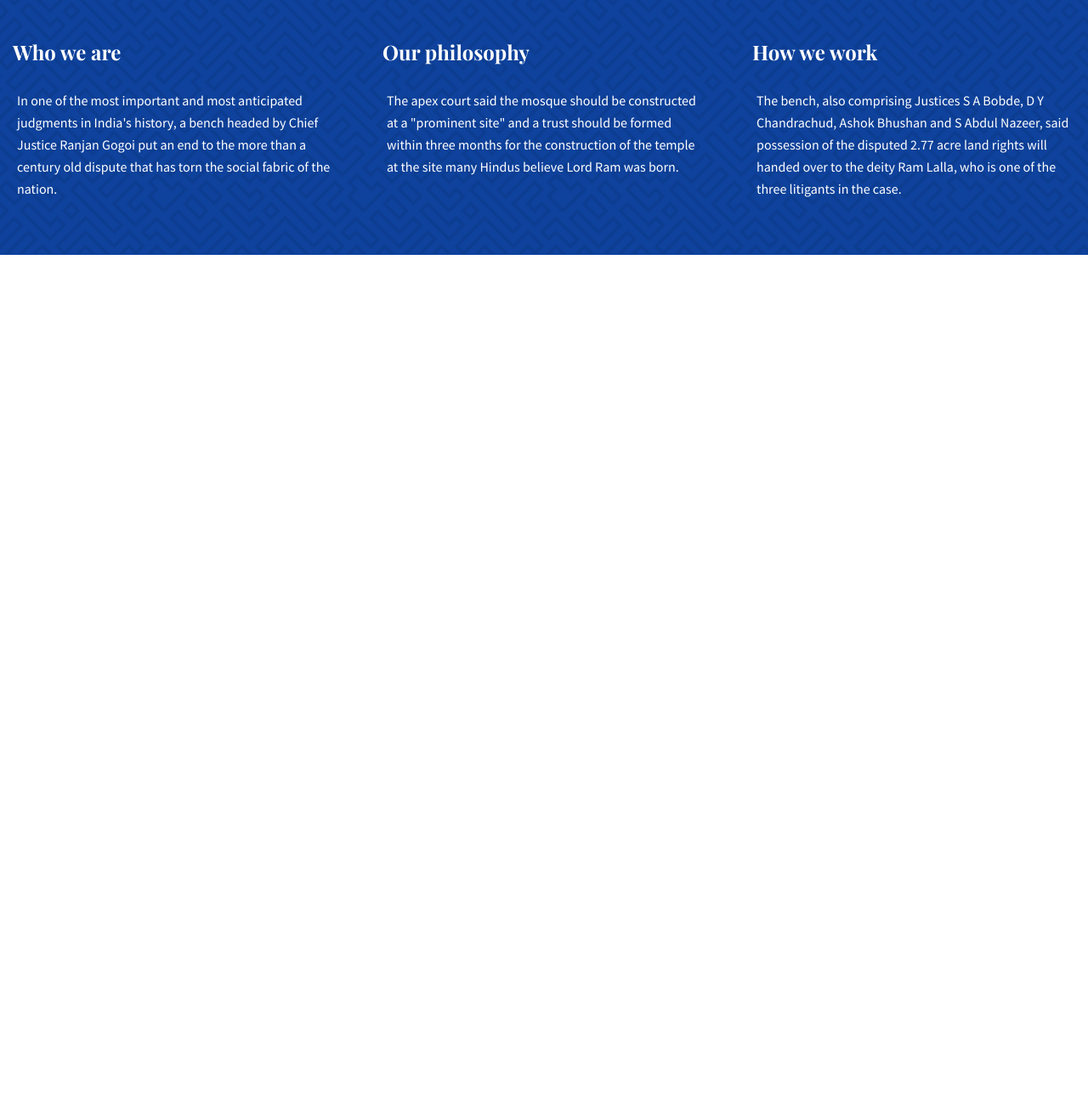
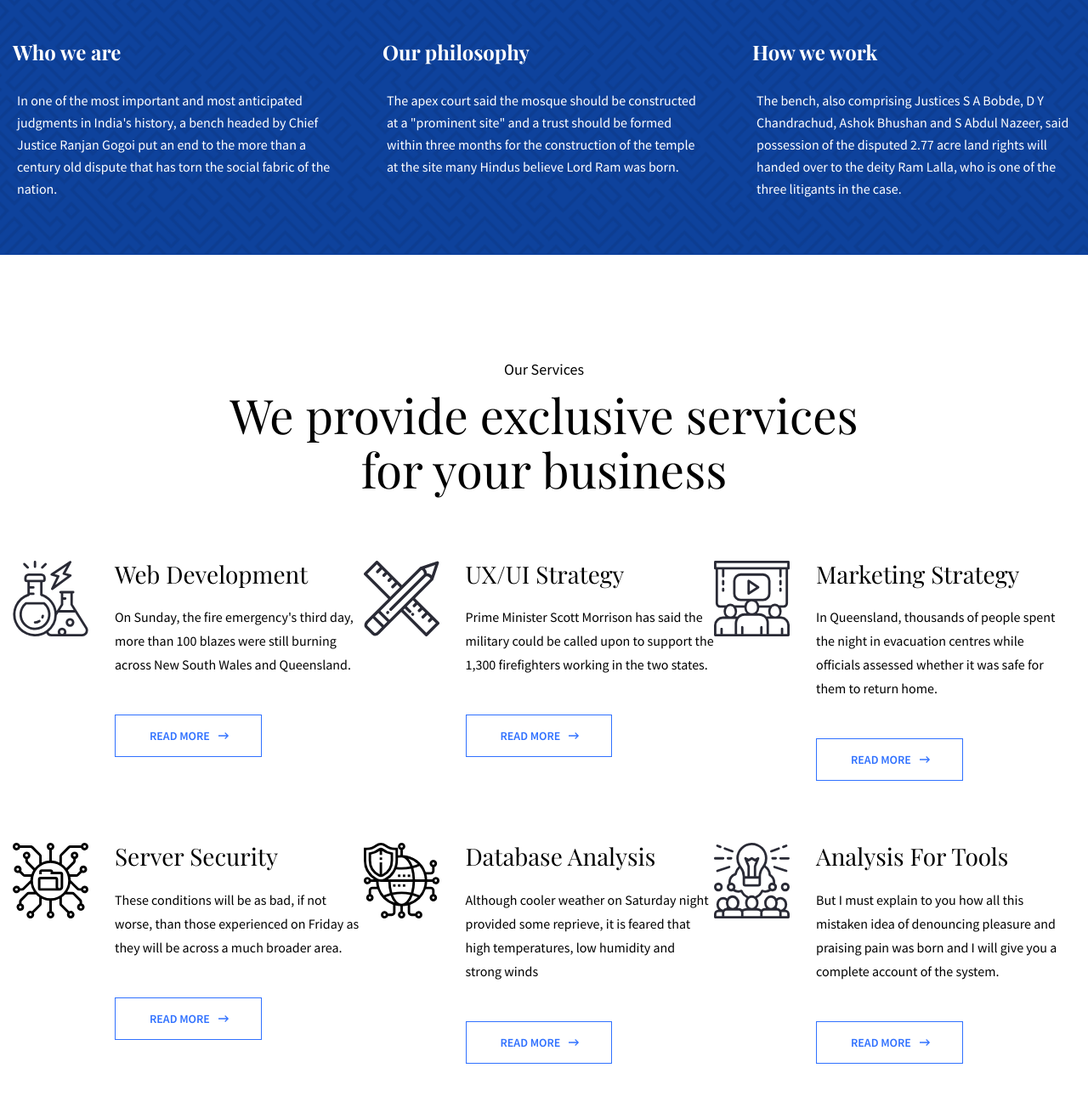
Before and after one commit to RealChamp/devDesign, a website: page app/index.html in a window 1280 px wide. Shown: the part 1838-3128 px from the top of the page at 85% size. Before the commit the page ends 2138 px from the top, so only its background shows below. Drawn offline with nearby package versions, Linux system fonts and the light colour scheme; files whose address does not match are found by name.

Commit message:
services section is done

```diff
--- a/app/index.html
+++ b/app/index.html
@@ -118,7 +118,7 @@
 
         </div>
     </header>
-    <section class="features">
+    <section class="features pt125">
         <div class="container-fluid">
 
             <div class="features__inner">
@@ -195,6 +195,120 @@
             </div>
         </div>
     </section>
+    <section class="services pt125">
+        <div class="container-fluid">
+
+            <div class="titles-wrapper">
+                <div class="sup-title">
+                    Our Services
+                </div>
+                <div class="title">
+                    We provide exclusive services for your
+                    business
+                </div>
+            </div>
+
+
+            <div class="services__inner">
+
+                <div class="services__item not">
+
+                    <img src="img/web-development.svg" alt="web-development" class="services__item-img">
+
+                    <div class="services__item-info">
+                        <div class="services__item-info__title">
+                            Web Development
+                        </div>
+                        <div class="services__item-info__text">
+                            On Sunday, the fire emergency's third day, more than 100 blazes were still burning across
+                            New
+                            South Wales and Queensland.
+                        </div>
+                    </div>
+                    <a href="#" class="services__item-btn">Read More</a>
+                </div>
+
+                <div class="services__item not">
+
+                    <img src="img/ux-strategy.svg" alt="web-development" class="services__item-img">
+
+                    <div class="services__item-info">
+                        <div class="services__item-info__title">
+                            UX/UI Strategy
+                        </div>
+                        <div class="services__item-info__text">
+                            Prime Minister Scott Morrison has said the military could be called upon to support the
+                            1,300 firefighters working in the two states.
+                        </div>
+                    </div>
+                    <a href="#" class="services__item-btn">Read More</a>
+                </div>
+
+                <div class="services__item not">
+
+                    <img src="img/marketing.svg" alt="web-development" class="services__item-img">
+
+                    <div class="services__item-info">
+                        <div class="services__item-info__title">
+                            Marketing Strategy
+                        </div>
+                        <div class="services__item-info__text">
+                            In Queensland, thousands of people spent the night in evacuation centres while officials
+                            assessed whether it was safe for them to return home.
+                        </div>
+                    </div>
+                    <a href="#" class="services__item-btn">Read More</a>
+                </div>
+
+                <div class="services__item">
+                    <img src="img/security.svg" alt="web-development" class="services__item-img">
+
+                    <div class="services__item-info">
+                        <div class="services__item-info__title">
+                            Server Security
+                        </div>
+                        <div class="services__item-info__text">
+                            These conditions will be as bad, if not worse, than those experienced on Friday as they will
+                            be across a much broader area.
+                        </div>
+                    </div>
+                    <a href="#" class="services__item-btn">Read More</a>
+                </div>
+
+                <div class="services__item">
+                    <img src="img/database.svg" alt="web-development" class="services__item-img">
+
+                    <div class="services__item-info">
+                        <div class="services__item-info__title">
+                            Database Analysis
+                        </div>
+                        <div class="services__item-info__text">
+                            Although cooler weather on Saturday night provided some reprieve, it is feared that high
+                            temperatures, low humidity and strong winds
+                        </div>
+                    </div>
+                    <a href="#" class="services__item-btn">Read More</a>
+                </div>
+
+                <div class="services__item">
+                    <img src="img/analysis-tools.svg" alt="web-development" class="services__item-img">
+
+                    <div class="services__item-info">
+                        <div class="services__item-info__title">
+                            Analysis For Tools
+                        </div>
+                        <div class="services__item-info__text">
+                            But I must explain to you how all this mistaken idea of denouncing pleasure and praising
+                            pain was born and I will give you a complete account of the system.
+                        </div>
+                    </div>
+                    <a href="#" class="services__item-btn">Read More</a>
+                </div>
+
+            </div>
+
+        </div>
+    </section>
 
 
 
```
Also changed, not shown: app/css/style.min.css, app/img/analysis-tools.svg (added), app/img/arrow-right.svg (added), app/img/database.svg (added), app/img/marketing.svg (added), app/img/security.svg (added), app/img/services-bg.svg (added), app/img/ux-strategy.svg (added), app/img/web-development.svg (added).
